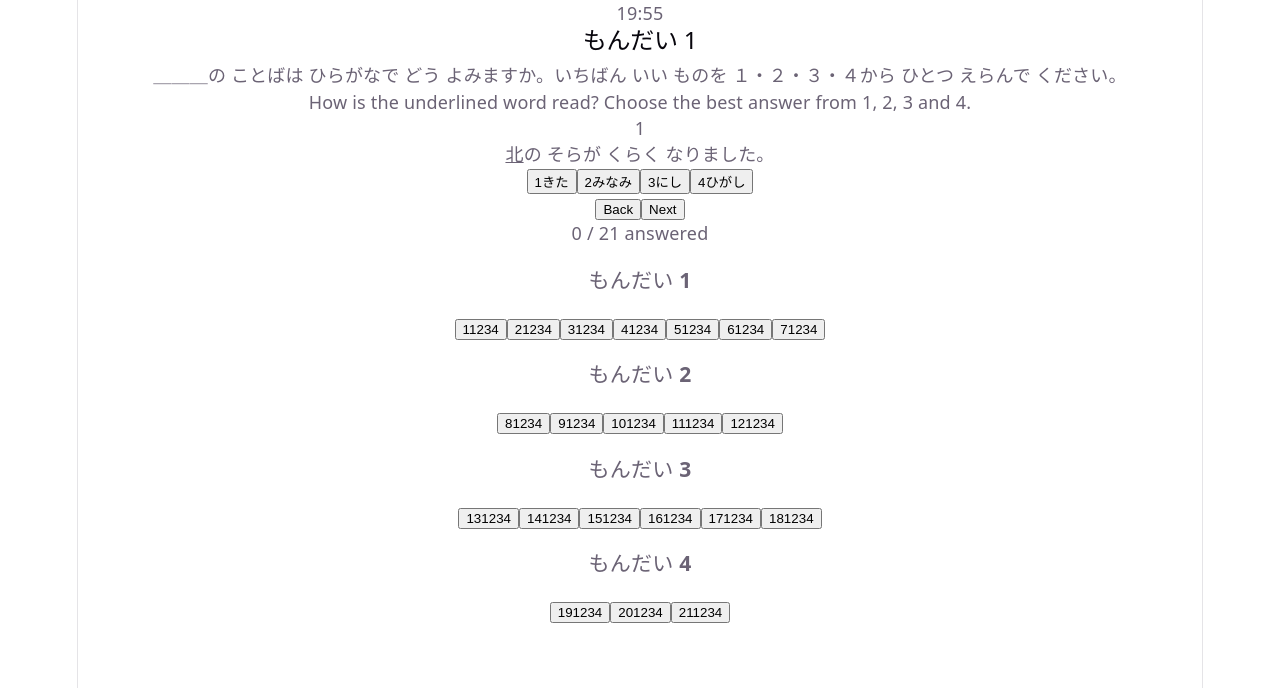
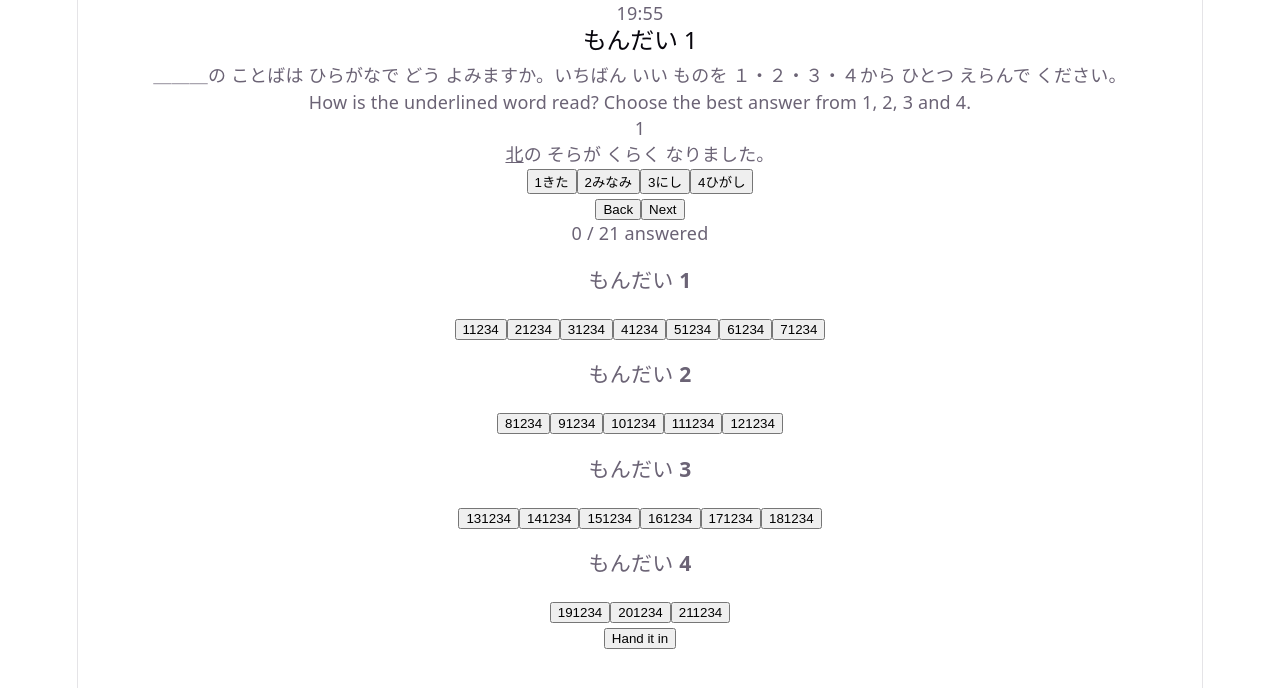
Before and after one commit to victoriaghoos/jlpt-exam-section, a React (Vite) app: page / in a window 1280 px wide. Shown: the top 688 px of the page. Built offline with nearby package versions, Linux system fonts and the light colour scheme.

Commit message:
Add submission handling to AnswerSheet component

```diff
--- a/src/App.tsx
+++ b/src/App.tsx
@@ -43,7 +43,9 @@ export default function App() {
         entries={entries}
         currentQuestionIndex={state.currentQuestionIndex}
         answers={state.answers}
+        isSubmitted={state.isSubmitted}
         onSelectQuestion={(index) => dispatch({ type: 'GOTO_QUESTION', index })}
+        onSubmit={() => dispatch({ type: 'SUBMIT' })}
       />
     </div>
   );
--- a/src/components/AnswerSheet.tsx
+++ b/src/components/AnswerSheet.tsx
@@ -4,7 +4,9 @@ interface AnswerSheetProps {
   entries: QuestionEntry[];
   currentQuestionIndex: number;
   answers: Record<number, string>;
+  isSubmitted: boolean;
   onSelectQuestion: (index: number) => void;
+  onSubmit: () => void;
 }
 
 interface ProblemGroup {
@@ -33,7 +35,14 @@ function groupByProblem(entries: QuestionEntry[]): ProblemGroup[] {
   return groups;
 }
 
-export function AnswerSheet({ entries, currentQuestionIndex, answers, onSelectQuestion }: AnswerSheetProps) {
+export function AnswerSheet({
+  entries,
+  currentQuestionIndex,
+  answers,
+  isSubmitted,
+  onSelectQuestion,
+  onSubmit,
+}: AnswerSheetProps) {
   const answeredCount = Object.keys(answers).length;
   const groups = groupByProblem(entries);
 
@@ -80,6 +89,10 @@ export function AnswerSheet({ entries, currentQuestionIndex, answers, onSelectQu
           })}
         </div>
       ))}
+
+      <button type="button" className="answer-sheet__submit" disabled={isSubmitted} onClick={onSubmit}>
+        {isSubmitted ? 'Handed in' : 'Hand it in'}
+      </button>
     </nav>
   );
 }
```
